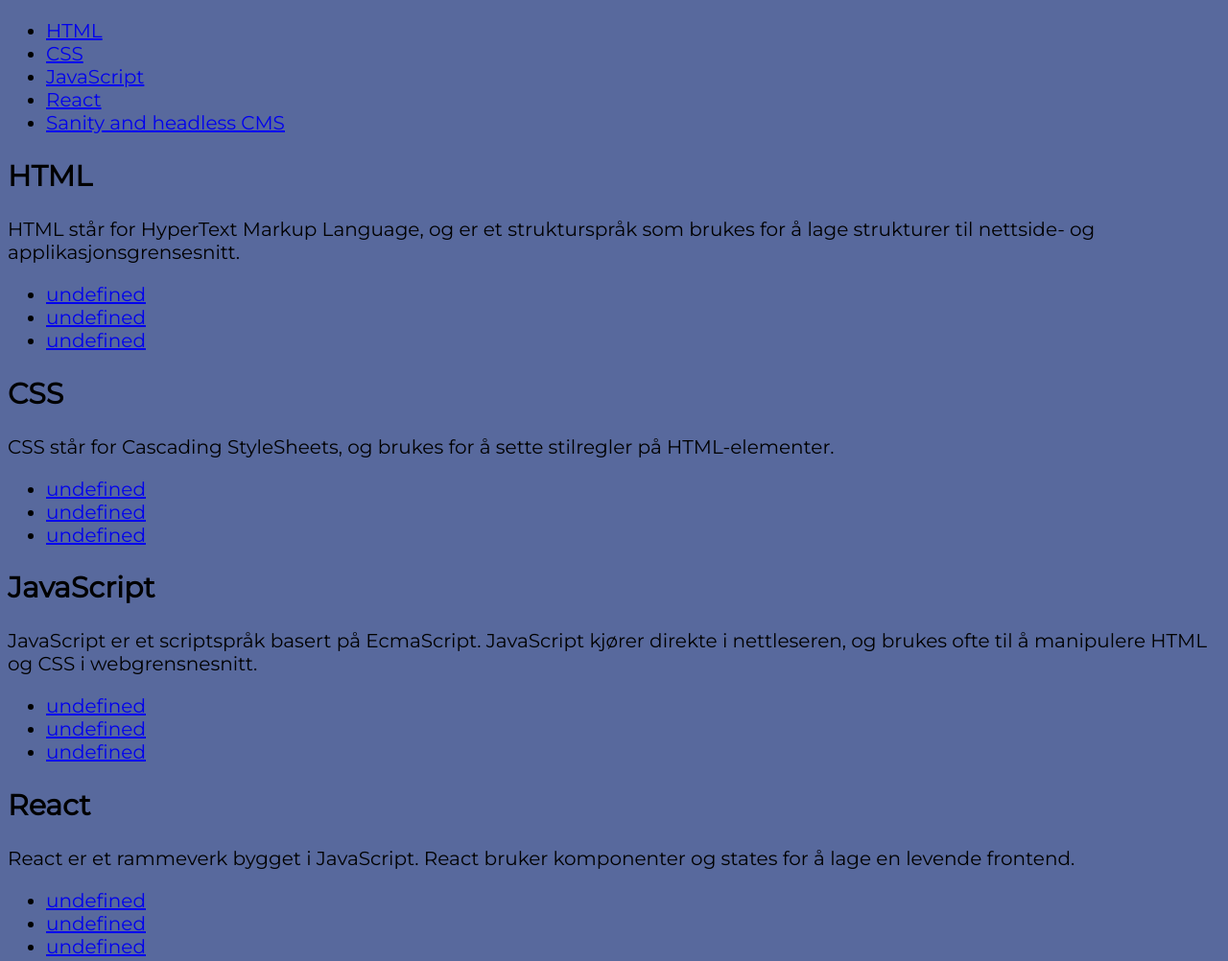
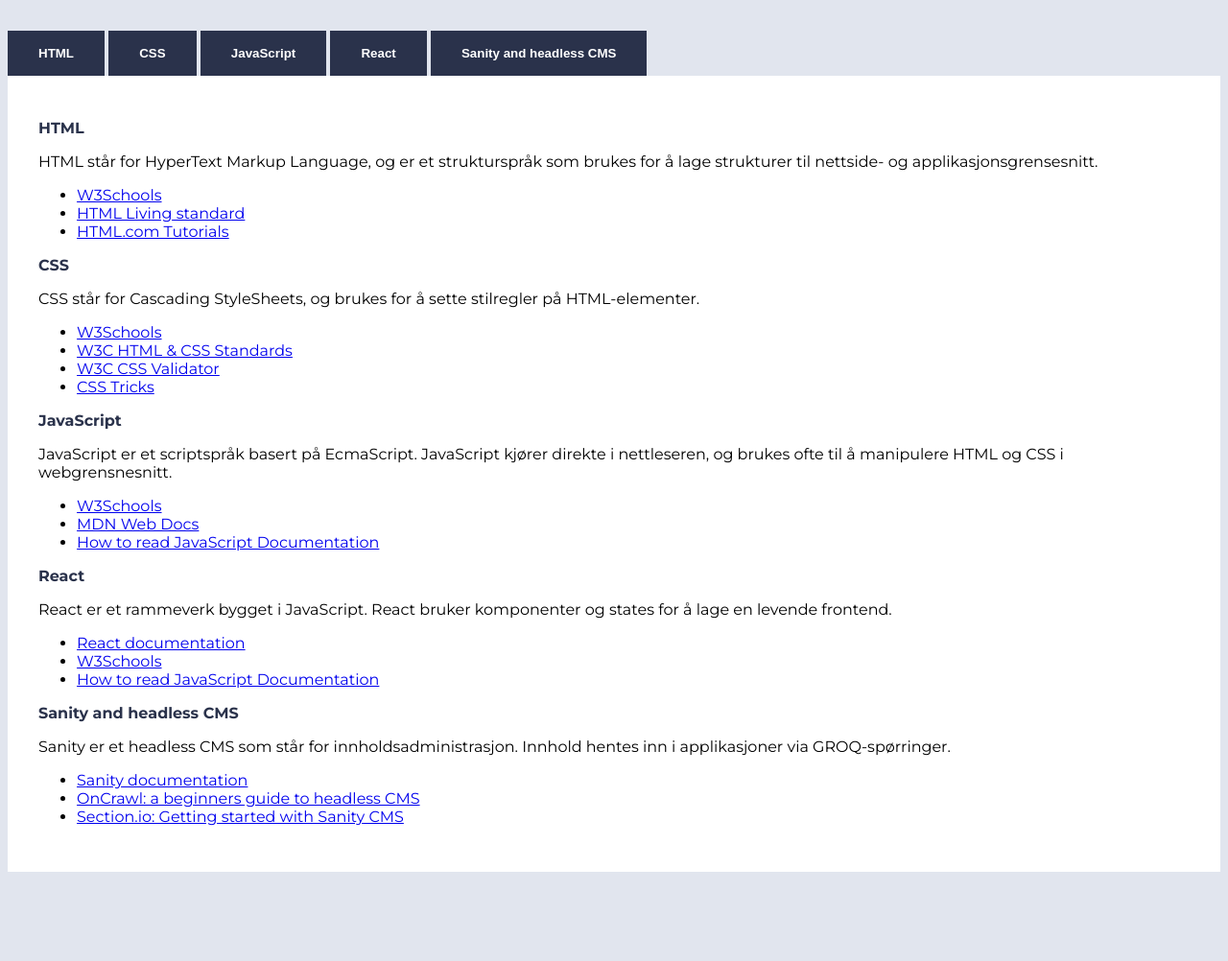
Before and after one commit to Cahala/uin24ak2_resource_layout_Larsen, a plain HTML site: page index.html in a window 1280 px wide. Shown: the top 1002 px of the page at 96% size. After the commit the page ends 917 px from the top, so only its background shows below. Drawn offline with Linux system fonts and the light colour scheme.

Commit message:
JS og CSS
Lagt til ny kode i JS. Forsøkt med å slå sammen to jeg har brukt tidligere i oppgaven. Endret litt på små justeringer CSS

```diff
--- a/faner.js
+++ /dev/null
@@ -1,20 +0,0 @@
-//Kjørte ut til konsolen for å sjekke at jeg fikk koblet til ressurs.js filen
-console.log(resources)
-
-let resourcesHTML = ""
-
-resources.map(resources => resourcesHTML += `<article>
-<h2>${resources.category}</h2>
-<p>${resources.text}</p>
-<ul>
-    <li><a href="${resources.url}">${resources.title}</a></li>
-    <li><a href="${resources.url}">${resources.title}</a></li>
-    <li><a href="${resources.url}">${resources.title}</a></li>
-</ul>
-</article>`)
-
-//Kjørte ut til konsolen for å sjekke at den henter informasjon fra ressurs.js fil inn i artikkelkortene
-//console.log(resourcesHTML)
-
-const main = document.getElementsByTagName("main")
-main [0].innerHTML = resourcesHTML
--- a/index.html
+++ b/index.html
@@ -7,19 +7,28 @@
     <title>UIN - utvikling av interaktive nettsteder</title>
 </head>
 <body>
-    <ul class="tab-container">
-        <li><a href="#">HTML</a></li>
-        <li><a href="#">CSS</a></li>
-        <li><a href="#">JavaScript</a></li>
-        <li><a href="#">React</a></li>
-        <li><a href="#">Sanity and headless CMS</a></li>
-    </ul>
-
-<main>
-
-</main>
+    <div id="style">
+            <button class="tablinks" onclick="showCategoryContent(0)">HTML</button>
+            <button class="tablinks" onclick="showCategoryContent(1)">CSS</button>
+            <button class="tablinks" onclick="showCategoryContent(2)">JavaScript</button>
+            <button class="tablinks" onclick="showCategoryContent(3)">React</button>
+            <button class="tablinks" onclick="showCategoryContent(4)">Sanity and headless CMS</button>
+            <!--KILDE: https://www.w3schools.com/howto/tryit.asp?filename=tryhow_js_tabs-->
+    </div>
+<!--        <span class="buttonIllustration" id="HTML">HTML</span>
+            <span class="buttonIllustration" id="CSS">CSS</span>
+            <span class="buttonIllustration" id="JavaScript">JavaScript</span>
+            <span class="buttonIllustration" id="React">React</span>
+            <span class="buttonIllustration" id="Sanity">Sanity and headless CMS</span> -->
+<!--        <button id="HTML" onClick="showContent()"></button>
+            <button id="CSS" onClick="showContent()"></button>
+            <button id="JavaScript" onClick="showContent()"></button>
+            <button id="React"onClick="showContent()"></button>
+            <button id="Sanity" onClick="showContent()"></button> -->
+        <main id="categoryContent">
+        </main>
 
     <script src="ressurser.js"></script>
-    <script src ="faner.js"></script>
+    <script src ="script.js"></script>
 </body>
 </html>
--- /dev/null
+++ b/script.js
@@ -0,0 +1,78 @@
+//Kobinasjon av begge nedenfor
+function showCategoryContent(index) {
+  if (index >= 0 && index < resources.length) {
+      var selectedCategory = resources[index];
+      var contentArea = document.getElementById("categoryContent");
+
+      // Display category information in the content area
+      contentArea.innerHTML = `
+          <h2>${selectedCategory.category}</h2>
+          <p>${selectedCategory.text}</p>
+          <ul>
+              ${selectedCategory.sources.map(source => `<li><a href="${source.url}" target="_blank">${source.title}</a></li>`).join('')}
+          </ul>`;
+  } else {
+      alert("Invalid index.");
+  }
+}
+
+let resourcesHTML = "";
+
+resources.forEach(resource => {
+  resourcesHTML += `
+      <article>
+          <h2>${resource.category}</h2>
+          <p>${resource.text}</p>
+          <ul>
+              ${resource.sources.map(source => `<li><a href="${source.url}">${source.title}</a></li>`).join('')}
+          </ul>
+      </article>`;
+});
+
+const main = document.getElementsByTagName("main")[0];
+main.innerHTML = resourcesHTML;
+
+
+
+
+//Kjørte ut til konsolen for å sjekke at jeg fikk koblet til ressurs.js filen
+/* console.log(resources)
+
+let resourcesHTML = ""
+//Får IKKE frem til hvert kort
+resources.map(resources => resourcesHTML =
+    `<article>
+    <h2>${resources.category}</h2>
+    <p>${resources.text}</p>
+    <ul>
+    ${resources.sources.map(sources => `<li><a href="${sources.url}">${sources.title}</a></li>`)}
+    </ul>
+    </article>`
+)
+
+//Kjørte ut til konsolen for å sjekke at den henter informasjon fra ressurs.js fil inn i artikkelkortene
+//console.log(resourcesHTML)
+
+const main = document.getElementsByTagName("main")
+main [0].innerHTML = resourcesHTML */
+
+
+/* ------------------------------------------------------------------------------------------------------- */
+//Fungerer, men forstår ikke alt
+/* function showCategoryContent(index) {
+    if (index >= 0 && index < resources.length) {
+      var selectedCategory = resources[index];
+      var contentArea = document.getElementById("categoryContent");
+
+      // Display category information in the content area
+      contentArea.innerHTML = `
+        <h2>${selectedCategory.category}</h2>
+        <p>${selectedCategory.text}</p>
+        <ul>
+          ${selectedCategory.sources.map(source => `<li><a href="${source.url}" target="_blank">${source.title}</a></li>`).join('')}
+        </ul>`;
+    } else {
+      alert("Invalid index.");
+    }
+  } */
+/* ------------------------------------------------------------------------------------------------------- */
--- a/style.css
+++ b/style.css
@@ -1,4 +1,5 @@
 @import url('https://fonts.googleapis.com/css2?family=Montserrat&display=swap');
+@import url('https://fonts.googleapis.com/css2?family=Montserrat:wght@700&display=swap');
 
 :root {
     --grayblue: #2A324B;
@@ -7,28 +8,53 @@
     --white: #fff;
 
     --font: "Montserrat", sans-serif;
-    --rootsize: 20px; /* feil verdier? */
-    --maxsize: 1200px; /* feil verdier? */
+    --rootsize: 20px;
 }
 
 body {
-    background-color: var(--lightblue);
+    background-color: var(--lightgray);
     font-family: var(--font);
-    font-size: var(--rootsize);
     margin-top: 0;
     padding-top: 0;
 }
 
-.tab
-.tab-container a {
+#style {
+    margin-top: 2rem;
+    margin-bottom: 0rem;
+
+
+}
+#style button.tablinks {
+    background-color: var(--grayblue);
+    color: var(--white);
+    border: none;
+    padding: 1rem 2rem;
+    text-align: center;
     text-decoration: none;
-    color: var(--white)
-}
-
-.tab-container:hover {
+    display: inline-block;
+    font-weight: bold;
+    cursor: pointer;
 
 }
 
-.tab-container:active {
-    display: block;
+#style button.tablinks:focus {
+    background-color: var(--white);
+    color: var(--grayblue);
+  }
+  /* KILDE: https://stackoverflow.com/questions/28712267/how-to-change-the-button-color-when-it-is-active-using-bootstrap */
+#categoryContent{
+    background-color: var(--white);
+    padding: 2rem;
+  }
+#categoryContent h2 {
+    color: var(--grayblue);
+    font-size: 1rem;
 }
+
+#categoryContent p {
+    font-size: 1rem;
+}
+
+#categoryContent ul li a {
+    font-size: 1rem;
+}
```
